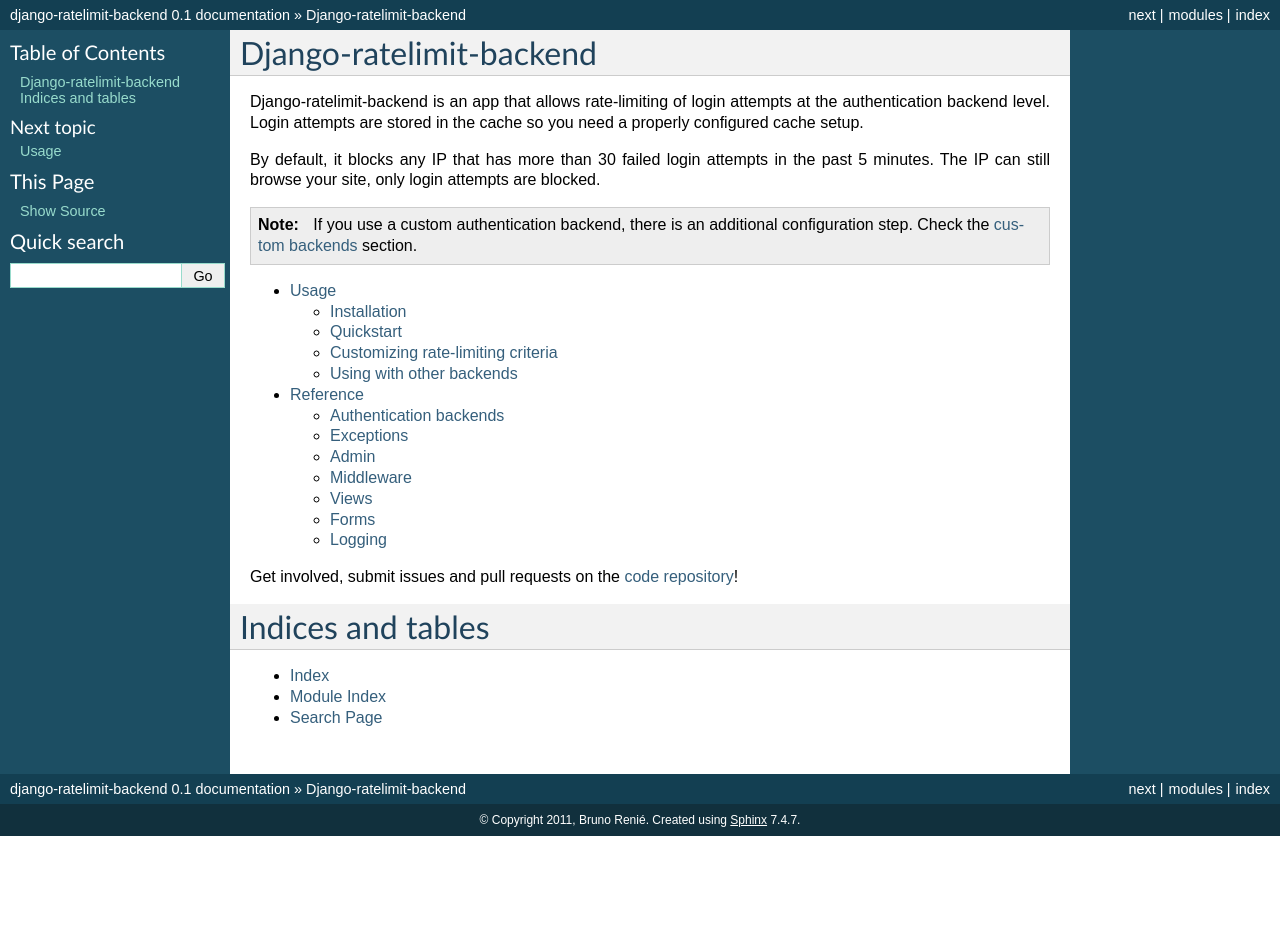
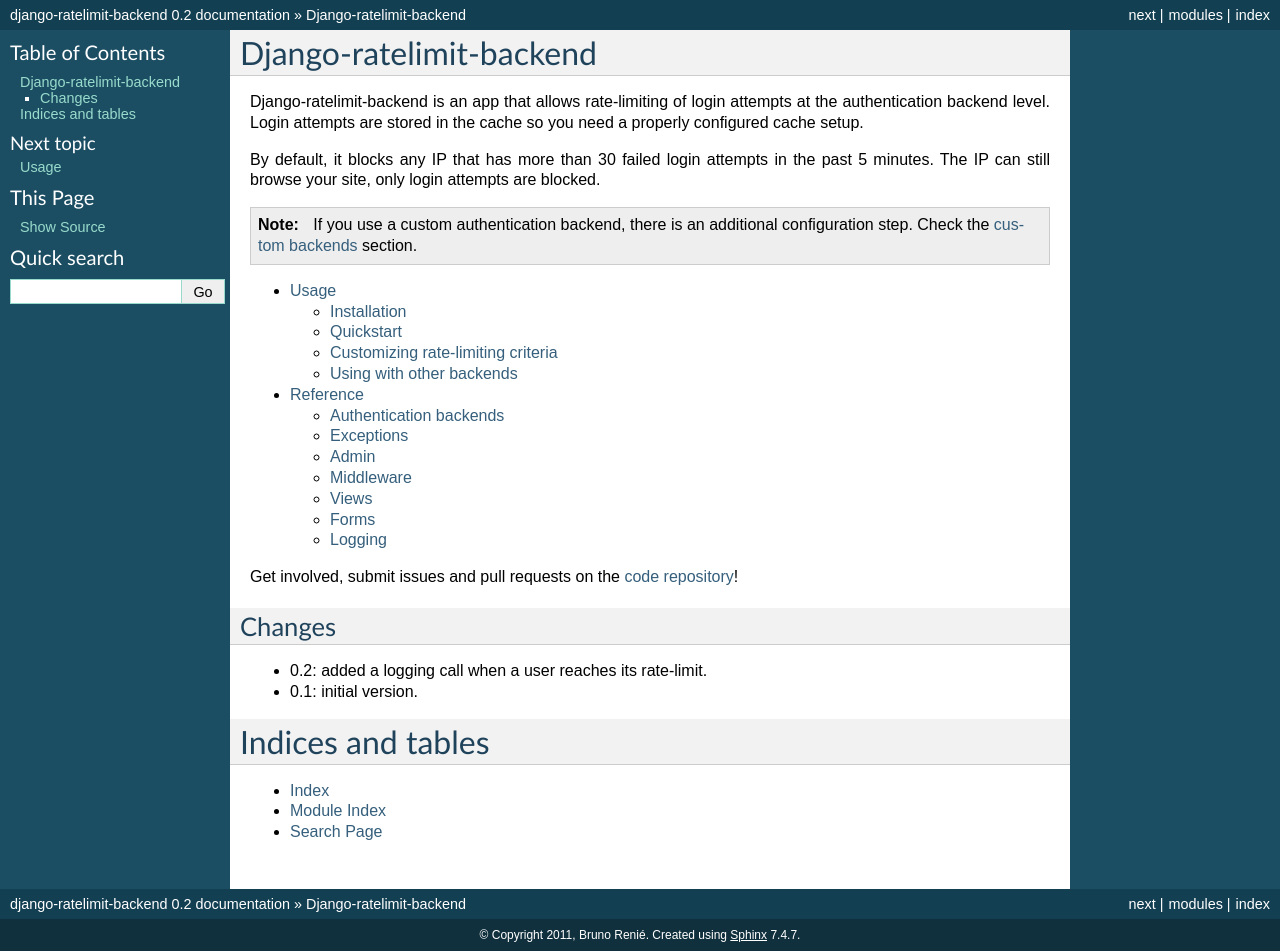
Before and after one commit to brutasse/django-ratelimit-backend, a Sphinx documentation site: the page built from docs/index.rst, in a window 1280 px wide. Built offline with Sphinx 7.4.7, drawn with Linux system fonts in a browser that asks for light colours; before the commit the page ends 900 px from its top, so only the background shows below that.

Commit message:
Updated version and notes for 0.2

```diff
--- a/docs/conf.py
+++ b/docs/conf.py
@@ -48,9 +48,9 @@
 # built documents.
 #
 # The short X.Y version.
-version = '0.1'
+version = '0.2'
 # The full version, including alpha/beta/rc tags.
-release = '0.1'
+release = '0.2'
 
 # The language for content autogenerated by Sphinx. Refer to documentation
 # for a list of supported languages.
--- a/docs/index.rst
+++ b/docs/index.rst
@@ -25,6 +25,13 @@
 
 .. _code repository: https://github.com/brutasse/django-ratelimit-backend
 
+Changes
+-------
+
+* 0.2: added a logging call when a user reaches its rate-limit.
+
+* 0.1: initial version.
+
 Indices and tables
 ==================
 
--- a/ratelimitbackend/__init__.py
+++ b/ratelimitbackend/__init__.py
@@ -1 +1 @@
-__version__ = '0.1'
+__version__ = '0.2'
```
